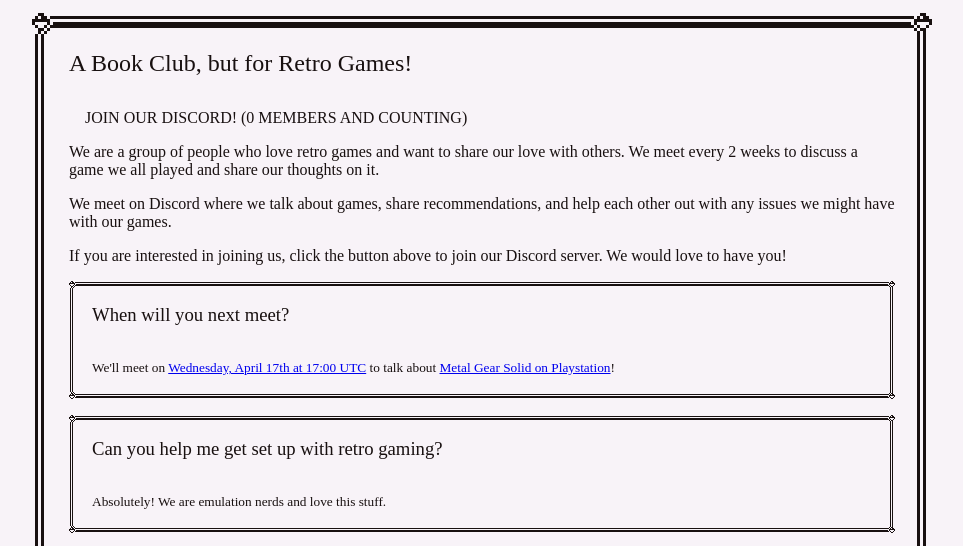
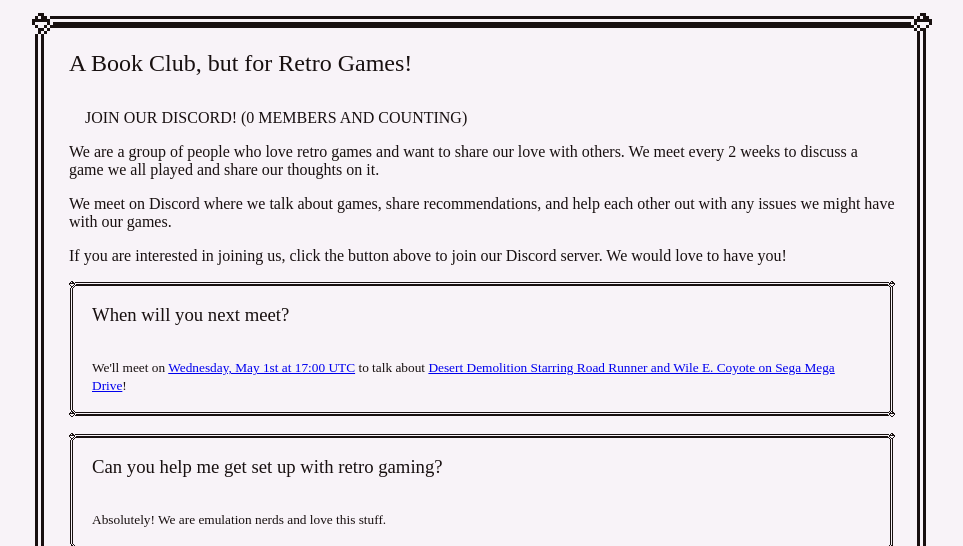
Before and after one commit to hola-soy-milk/retro-gaming-literature-club, an Astro site: page / in a window 1280 px wide. Shown: the part 248-794 px from the top of the page, without its empty margins (158-1121 px from the left). Built offline with nearby package versions, Linux system fonts and the light colour scheme; Astro itself is replaced by a stand-in of ours; no server answers; a web font is replaced by a local one.

Commit message:
Update index.astro

```diff
--- a/src/pages/index.astro
+++ b/src/pages/index.astro
@@ -27,11 +27,11 @@
       <div class="framed no-hd">
         <h3>When will you next meet?</h3>
         <small
-          >We'll meet on <a href="https://everytimezone.com/s/3728dee0"
-            >Wednesday, April 17th at 17:00 UTC</a
+          >We'll meet on <a href="https://everytimezone.com/s/e563ded5"
+            >Wednesday, May 1st at 17:00 UTC</a
           > to talk about
-          <a href="https://letsplayretro.games/ps1/metal-gear-solid-vr-missions"
-            >Metal Gear Solid on Playstation</a
+          <a href="https://letsplayretro.games/md/desert-demolition-starring-road-runner-and-wile-e-coyote"
+            >Desert Demolition Starring Road Runner and Wile E. Coyote on Sega Mega Drive</a
           >!</small
         >
       </div>
```
